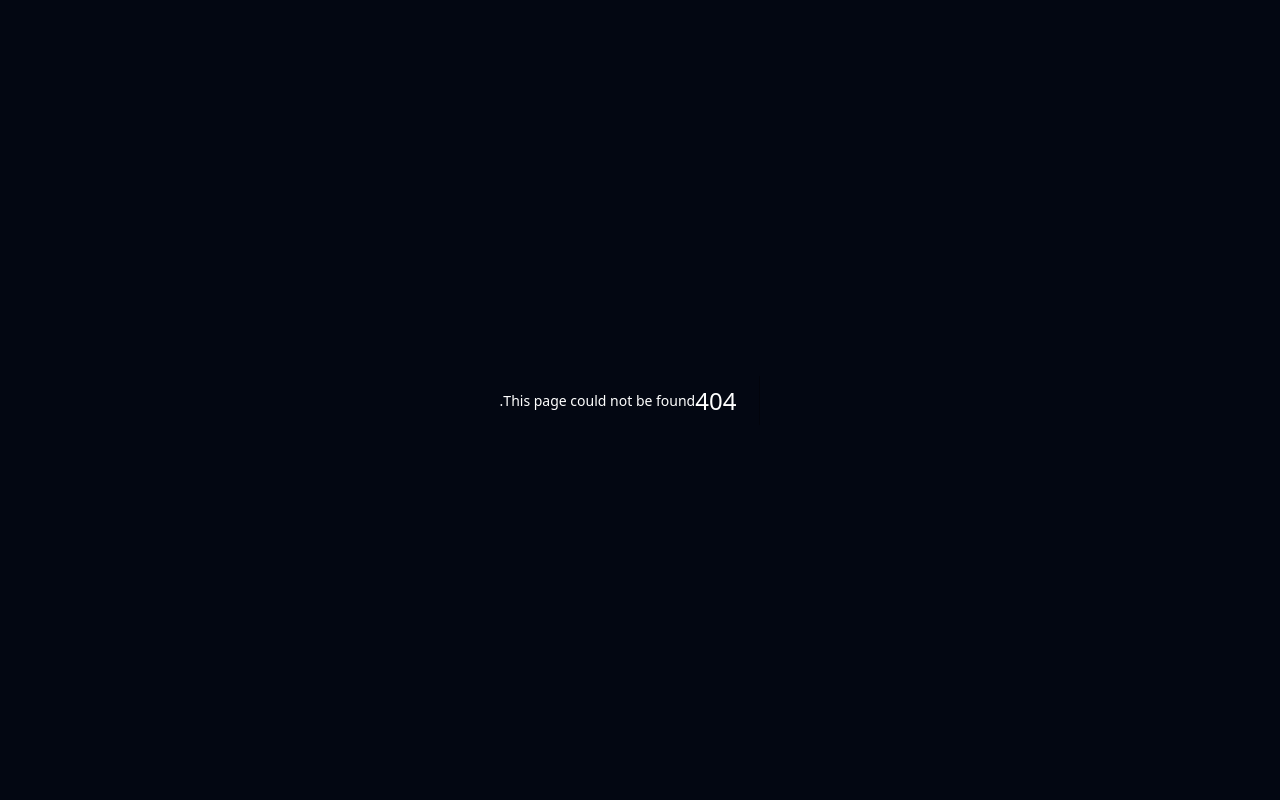
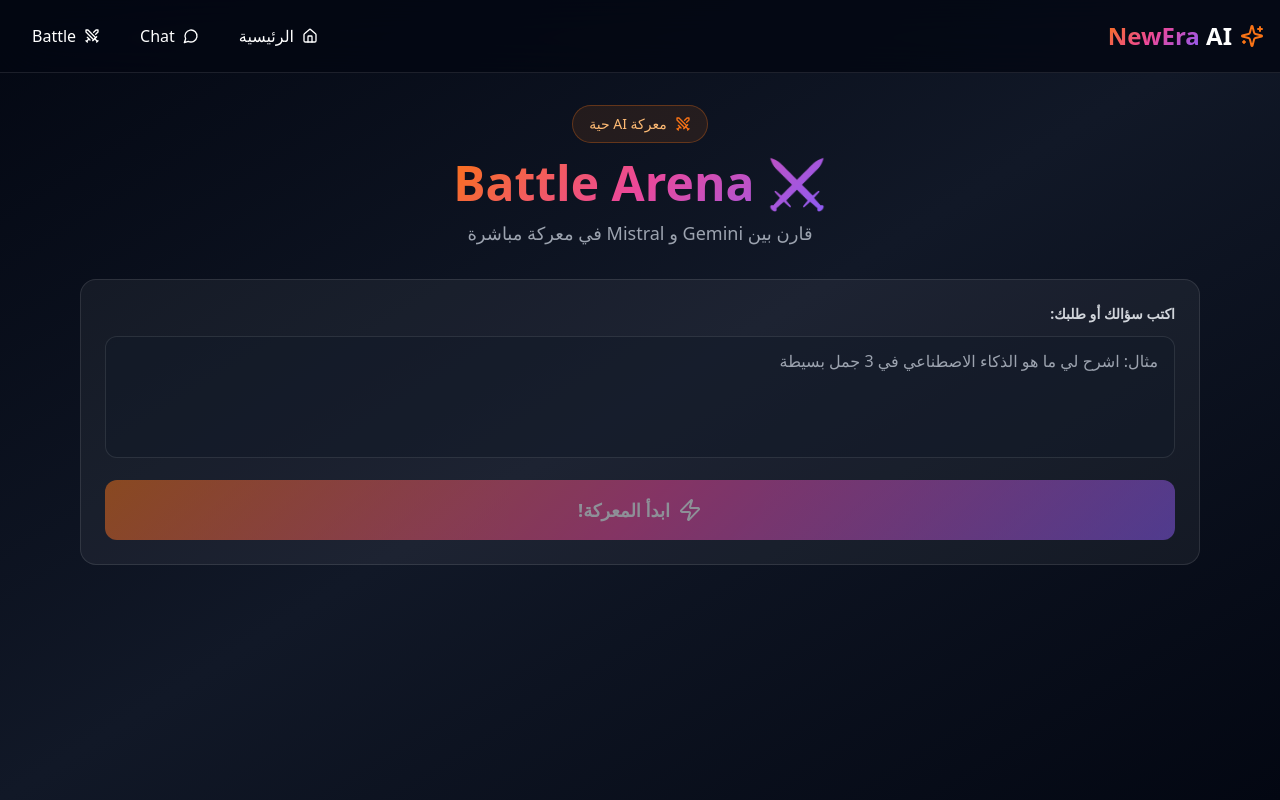
Before and after one commit to dreamsarena-web/newera-frontend, a Next.js app: page /battle in a window 1280 px wide. Before the commit this address had no page. Built offline with nearby package versions, Linux system fonts and the light colour scheme.

Commit message:
Create page.tsx

```diff
--- /dev/null
+++ b/app/battle/page.tsx
@@ -0,0 +1,171 @@
+"use client";
+
+import { useState } from "react";
+import { Send, Loader2, Swords, Trophy, Zap } from "lucide-react";
+import axios from "axios";
+import toast from "react-hot-toast";
+import ReactMarkdown from "react-markdown";
+import Header from "../components/Header";
+
+interface BattleResponse {
+  model: string;
+  provider: string;
+  response?: string;
+  error?: string;
+  status: string;
+}
+
+interface BattleResult {
+  id: string;
+  prompt: string;
+  responses: BattleResponse[];
+  execution_time: number;
+}
+
+export default function BattlePage() {
+  const [prompt, setPrompt] = useState("");
+  const [isLoading, setIsLoading] = useState(false);
+  const [result, setResult] = useState<BattleResult | null>(null);
+
+  const handleBattle = async () => {
+    if (!prompt.trim() || isLoading) return;
+
+    setIsLoading(true);
+    setResult(null);
+
+    try {
+      const apiUrl = process.env.NEXT_PUBLIC_API_URL || "https://ai-arena-backend-knyp.onrender.com";
+
+      const response = await axios.post(`${apiUrl}/api/v1/battles/`, {
+        prompt: prompt.trim(),
+        category: "battle",
+      });
+
+      setResult(response.data);
+      toast.success("🎉 اكتملت المعركة!");
+    } catch (error: any) {
+      toast.error("حدث خطأ، حاول مرة أخرى");
+      console.error(error);
+    } finally {
+      setIsLoading(false);
+    }
+  };
+
+  return (
+    <div className="min-h-screen bg-gradient-to-br from-gray-950 via-gray-900 to-gray-950">
+      <Header />
+
+      <main className="container mx-auto px-4 py-8 max-w-6xl">
+        {/* Title */}
+        <div className="text-center mb-8">
+          <div className="inline-flex items-center gap-2 px-4 py-2 rounded-full bg-orange-500/10 border border-orange-500/30 mb-4">
+            <Swords className="w-4 h-4 text-newera-orange" />
+            <span className="text-sm text-orange-300">معركة AI حية</span>
+          </div>
+
+          <h1 className="text-4xl md:text-5xl font-black mb-3">
+            <span className="text-gradient">⚔️ Battle Arena</span>
+          </h1>
+          <p className="text-gray-400 text-lg">
+            قارن بين Gemini و Mistral في معركة مباشرة
+          </p>
+        </div>
+
+        {/* Input */}
+        <div className="bg-white/5 border border-white/10 rounded-2xl p-6 mb-8">
+          <label className="block text-sm font-bold text-gray-300 mb-3">
+            اكتب سؤالك أو طلبك:
+          </label>
+
+          <textarea
+            value={prompt}
+            onChange={(e) => setPrompt(e.target.value)}
+            placeholder="مثال: اشرح لي ما هو الذكاء الاصطناعي في 3 جمل بسيطة"
+            disabled={isLoading}
+            rows={4}
+            className="w-full bg-gray-900/50 border border-white/10 rounded-xl px-4 py-3 focus:outline-none focus:border-newera-pink transition-colors resize-none disabled:opacity-50"
+          />
+
+          <button
+            onClick={handleBattle}
+            disabled={isLoading || !prompt.trim()}
+            className="mt-4 w-full px-6 py-4 bg-newera-gradient rounded-xl font-bold text-lg hover:scale-[1.02] transition-transform disabled:opacity-50 disabled:hover:scale-100 flex items-center justify-center gap-2"
+          >
+            {isLoading ? (
+              <>
+                <Loader2 className="w-6 h-6 animate-spin" />
+                جاري المعركة...
+              </>
+            ) : (
+              <>
+                <Zap className="w-6 h-6" />
+                ابدأ المعركة!
+              </>
+            )}
+          </button>
+        </div>
+
+        {/* Results */}
+        {result && (
+          <div className="space-y-6">
+            {/* Stats */}
+            <div className="flex justify-center gap-4 text-sm text-gray-400">
+              <div className="flex items-center gap-1">
+                <Zap className="w-4 h-4 text-newera-orange" />
+                <span>{result.execution_time}s</span>
+              </div>
+            </div>
+
+            {/* Responses Grid */}
+            <div className="grid md:grid-cols-2 gap-6">
+              {result.responses.map((response, index) => (
+                <ResponseCard key={index} response={response} index={index} />
+              ))}
+            </div>
+          </div>
+        )}
+      </main>
+    </div>
+  );
+}
+
+function ResponseCard({ response, index }: { response: BattleResponse; index: number }) {
+  const isSuccess = response.status === "success";
+  const colors = [
+    "from-blue-500 to-cyan-500",
+    "from-orange-500 to-pink-500",
+  ];
+
+  return (
+    <div className={`rounded-2xl border ${isSuccess ? "border-white/10" : "border-red-500/30"} bg-white/5 overflow-hidden`}>
+      {/* Header */}
+      <div className={`bg-gradient-to-r ${colors[index]} p-4`}>
+        <div className="flex items-center justify-between">
+          <div>
+            <div className="text-xs text-white/80 mb-1">{response.provider}</div>
+            <div className="font-bold text-white text-lg">{response.model}</div>
+          </div>
+          {isSuccess ? (
+            <Trophy className="w-6 h-6 text-white" />
+          ) : (
+            <div className="text-red-200 text-sm">❌ فشل</div>
+          )}
+        </div>
+      </div>
+
+      {/* Content */}
+      <div className="p-6">
+        {isSuccess ? (
+          <div className="prose prose-invert max-w-none text-sm">
+            <ReactMarkdown>{response.response || ""}</ReactMarkdown>
+          </div>
+        ) : (
+          <div className="text-red-400 text-sm">
+            <p className="font-bold mb-2">حدث خطأ:</p>
+            <p className="text-xs opacity-70">{response.error}</p>
+          </div>
+        )}
+      </div>
+    </div>
+  );
+}
```
